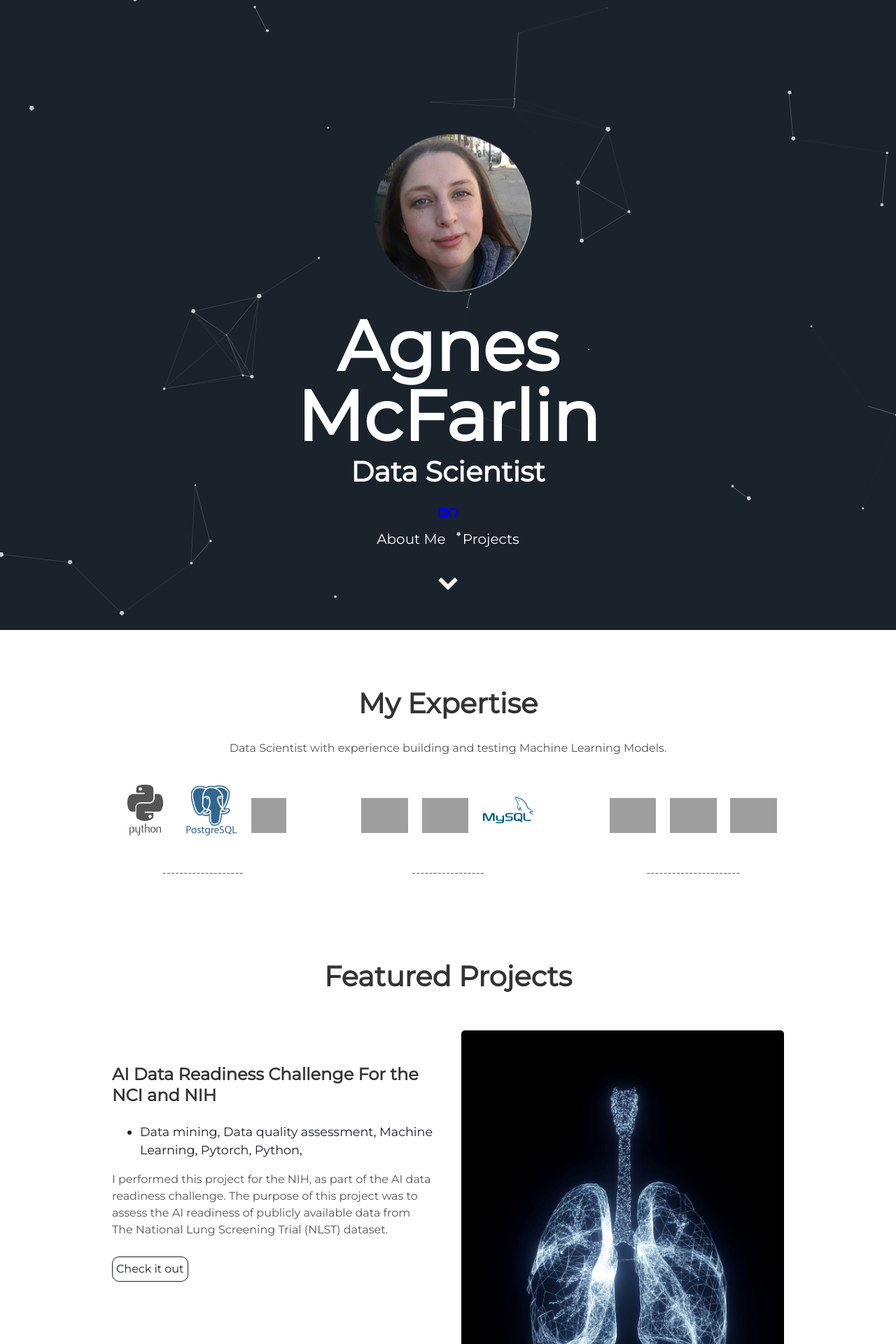
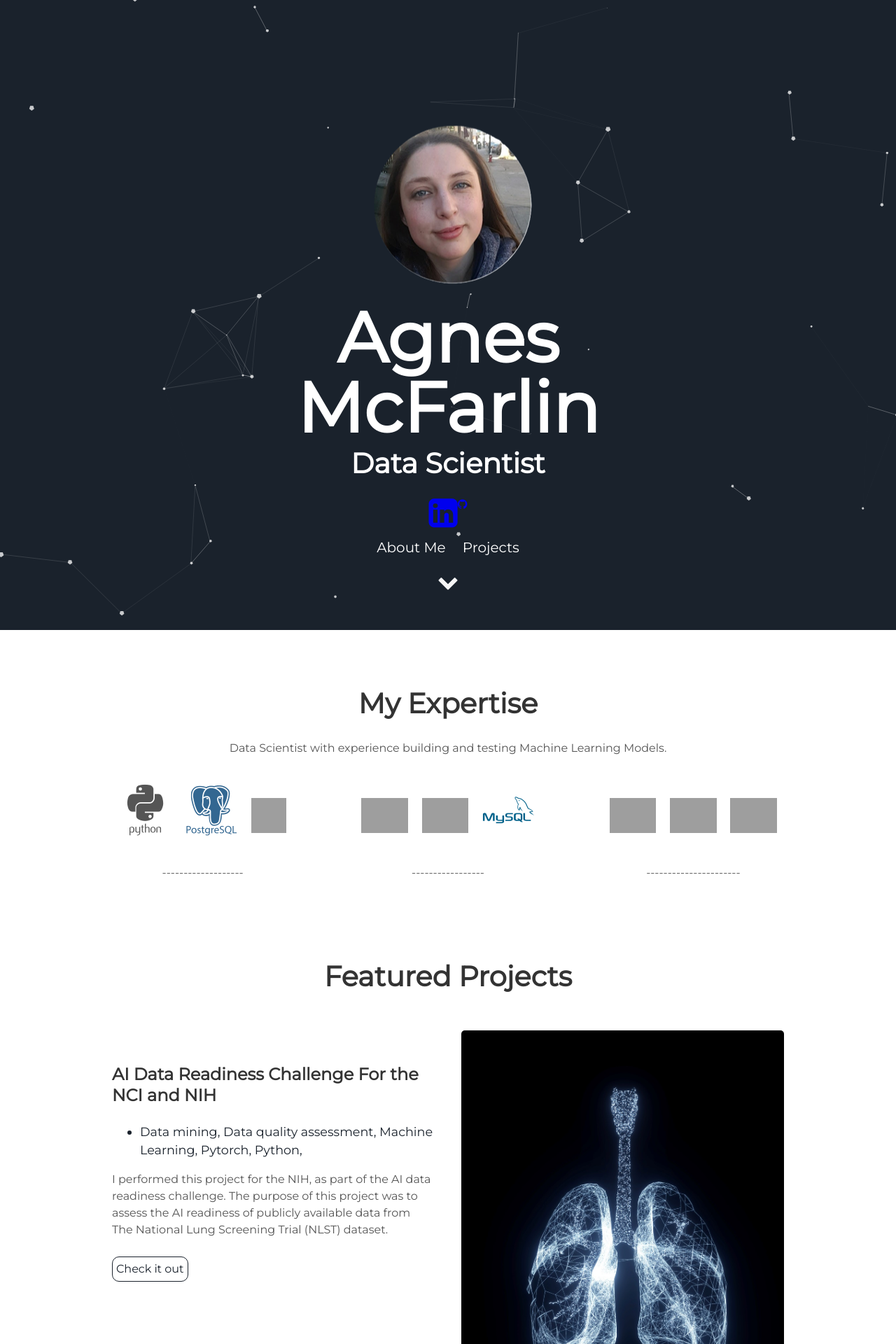
Before and after one commit to oohtmeel1/oohtmeel1.github.io, a Jekyll site: the page built from index.html, in a window 1280 px wide. Shown: the top 1920 px of the page at 70% size. Built offline with Jekyll 4.4.1, drawn with Linux system fonts in a browser that asks for light colours; grey boxes are pictures that could not be loaded.

Commit message:
Update header.html

```diff
--- a/_includes/header.html
+++ b/_includes/header.html
@@ -7,7 +7,7 @@
         <span class="site-description">{{site.user_title}}</span>
       </h1>
       <div class="header-icons">
-        <a aria-label="https://www.linkedin.com/in/agnes-mcfarlin/" target="_blank" href="https://www.linkedin.com/in/agnes-mcfarlin/"><i class="fa fa-linkedin-square" aria-hidden="true"></i></a>
+        <a aria-label="https://www.linkedin.com/in/agnes-mcfarlin/" target="_blank" href="https://www.linkedin.com/in/agnes-mcfarlin/"><i class="fa fa-linkedin-square fa-3x" aria-hidden="true"></i></a>
         <a aria-label="https://github.com/oohtmeel1" target="_blank" href="https://github.com/oohtmeel1"><i class="fa fa-github" aria-hidden="true"></i></a>
       </div>
       <div class="header-links">
```
